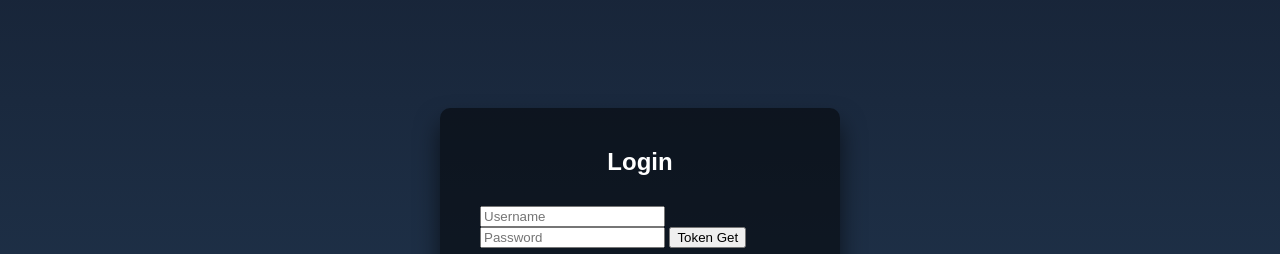
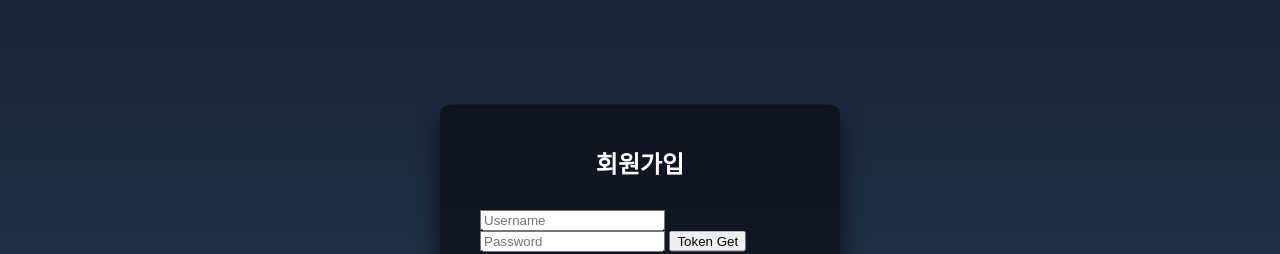
Before and after one commit to parkdoy/testnode_jwt, a website: page public/index.html in a window 1280 px wide. Shown: the part 202-456 px from the top of the page. Drawn offline with Linux system fonts and the light colour scheme.

```diff
--- a/public/index.html
+++ b/public/index.html
@@ -11,7 +11,7 @@
 
 <body>
   <div class="login-box">
-    <h2>Login</h2>
+    <h2>회원가입</h2>
     <form id="reg-form">
 			<input type="text" autocomplete="off" id="username" placeholder="Username" />
 			<input type="password" autocomplete="off" id="password" placeholder="Password" />
```
